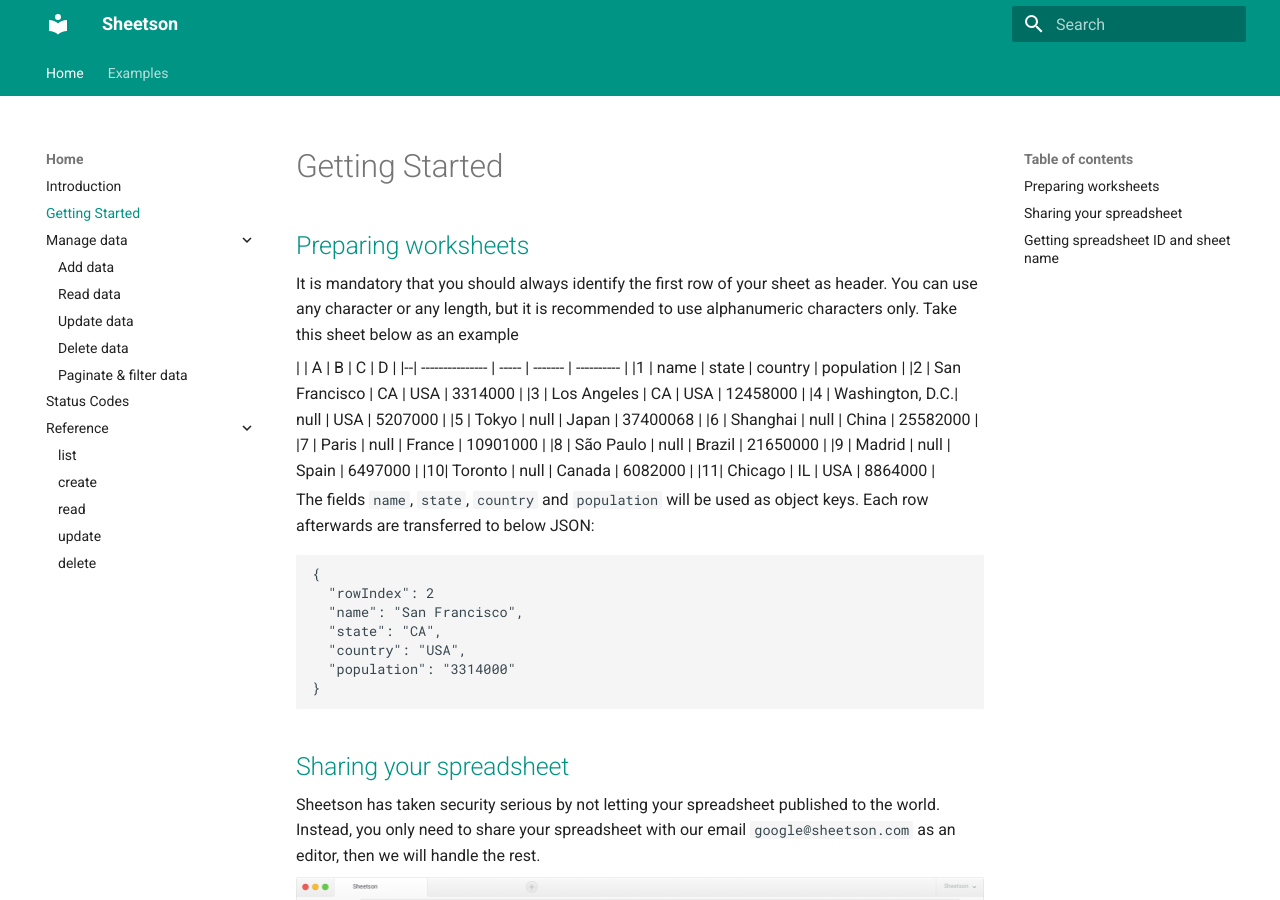
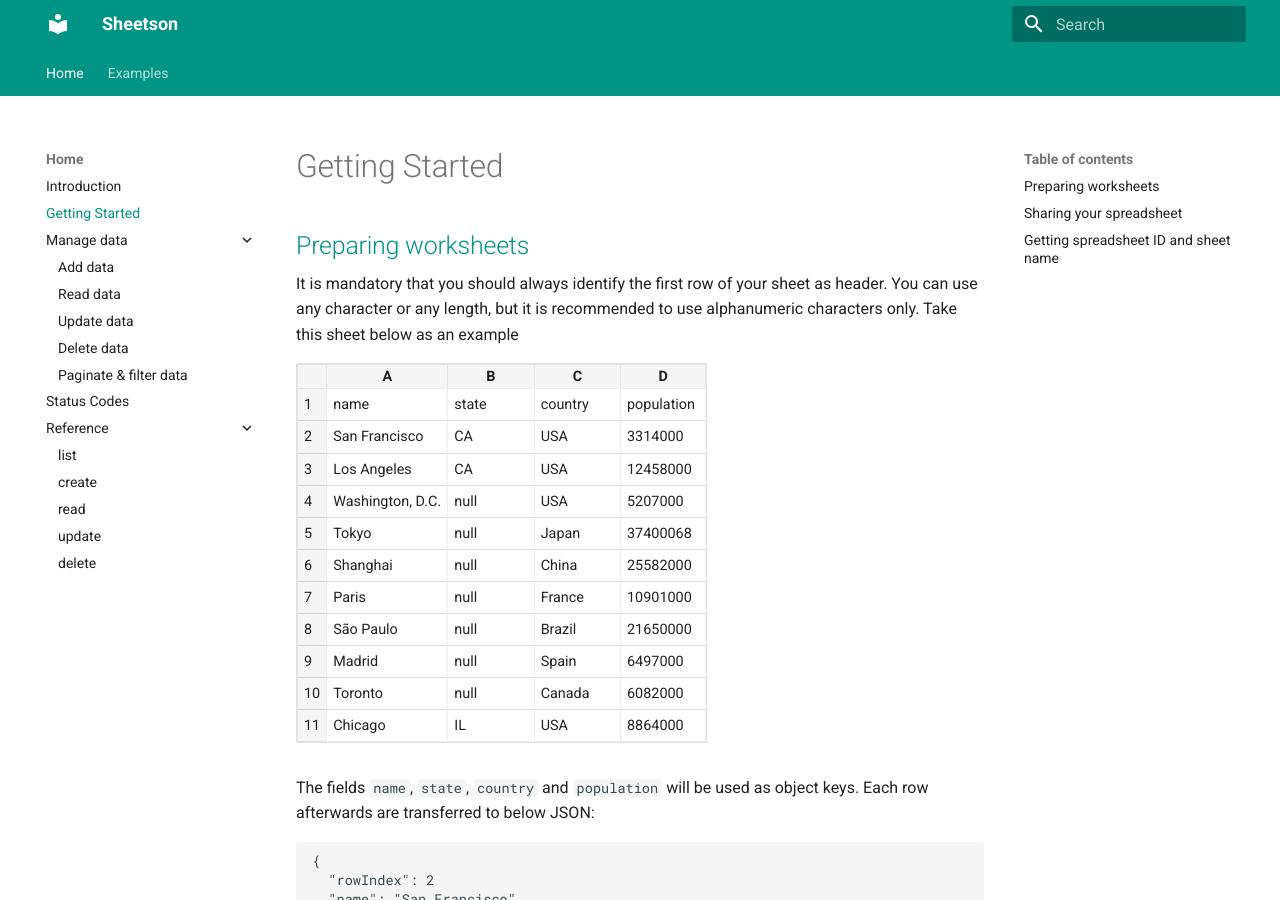
Before and after one commit to ralphilius/sheetson-docs, an MkDocs documentation site: the page built from docs/getting-started.md, in a window 1280 px wide and 900 px high. Built offline with MkDocs 1.6.1 and Material for MkDocs 9.7.7, drawn with Linux system fonts in a browser that asks for light colours.

Commit message:
update md_in_html syntax

```diff
--- a/docs/getting-started.md
+++ b/docs/getting-started.md
@@ -2,7 +2,7 @@
 
 ## Preparing worksheets
 It is mandatory that you should always identify the first row of your sheet as header. You can use any character or any length, but it is recommended to use alphanumeric characters only. Take this sheet below as an example
-<div class='example'>
+<div class='example' markdown="1">
 
 |  | A               | B     | C       | D          |
 |--| --------------- | ----- | ------- | ---------- |
```
